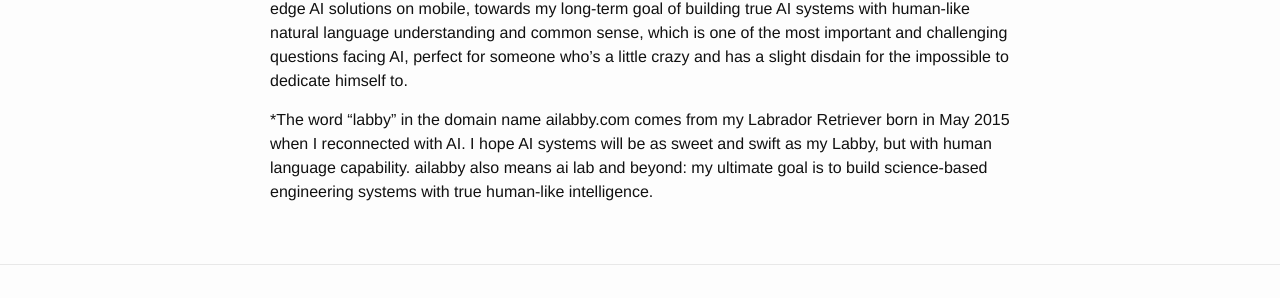
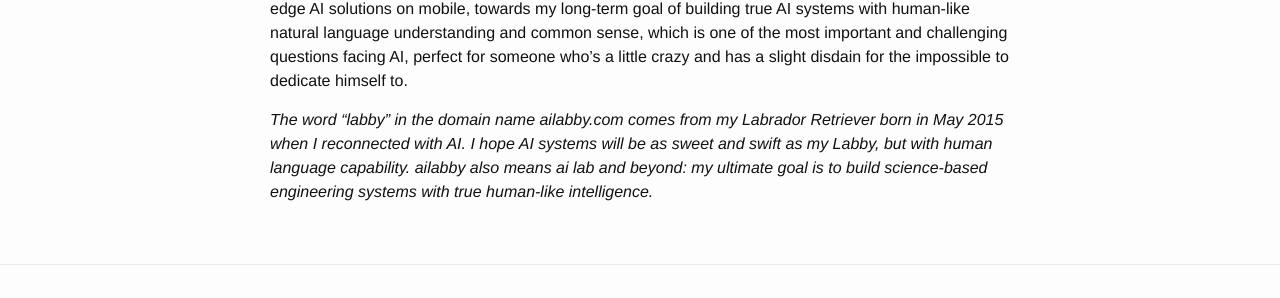
Before and after one commit to jeffxtang/jeffxtang.github.io, a Jekyll site: the page built from about.md, in a window 1280 px wide. Shown: the part 398-696 px from the top of the page. Built offline with Jekyll 4.4.1, drawn with Linux system fonts in a browser that asks for light colours.

```diff
--- a/about.md
+++ b/about.md
@@ -9,4 +9,4 @@ I fell in love with AI more than two decades ago, and worked on TRANSTAR, the fi
 
 This blog is about my long and exciting journey ahead, starting with my first goal of building the cutting-edge AI solutions on mobile, towards my long-term goal of building true AI systems with human-like natural language understanding and common sense, which is one of the most important and challenging questions facing AI, perfect for someone who's a little crazy and has a slight disdain for the impossible to dedicate himself to.
 
-*The word "labby" in the domain name ailabby.com comes from my Labrador Retriever born in May 2015 when I reconnected with AI. I hope AI systems will be as sweet and swift as my Labby, but with human language capability. ailabby also means ai lab and beyond: my ultimate goal is to build science-based engineering systems with true human-like intelligence.
+*The word "labby" in the domain name ailabby.com comes from my Labrador Retriever born in May 2015 when I reconnected with AI. I hope AI systems will be as sweet and swift as my Labby, but with human language capability. ailabby also means ai lab and beyond: my ultimate goal is to build science-based engineering systems with true human-like intelligence.*
```
